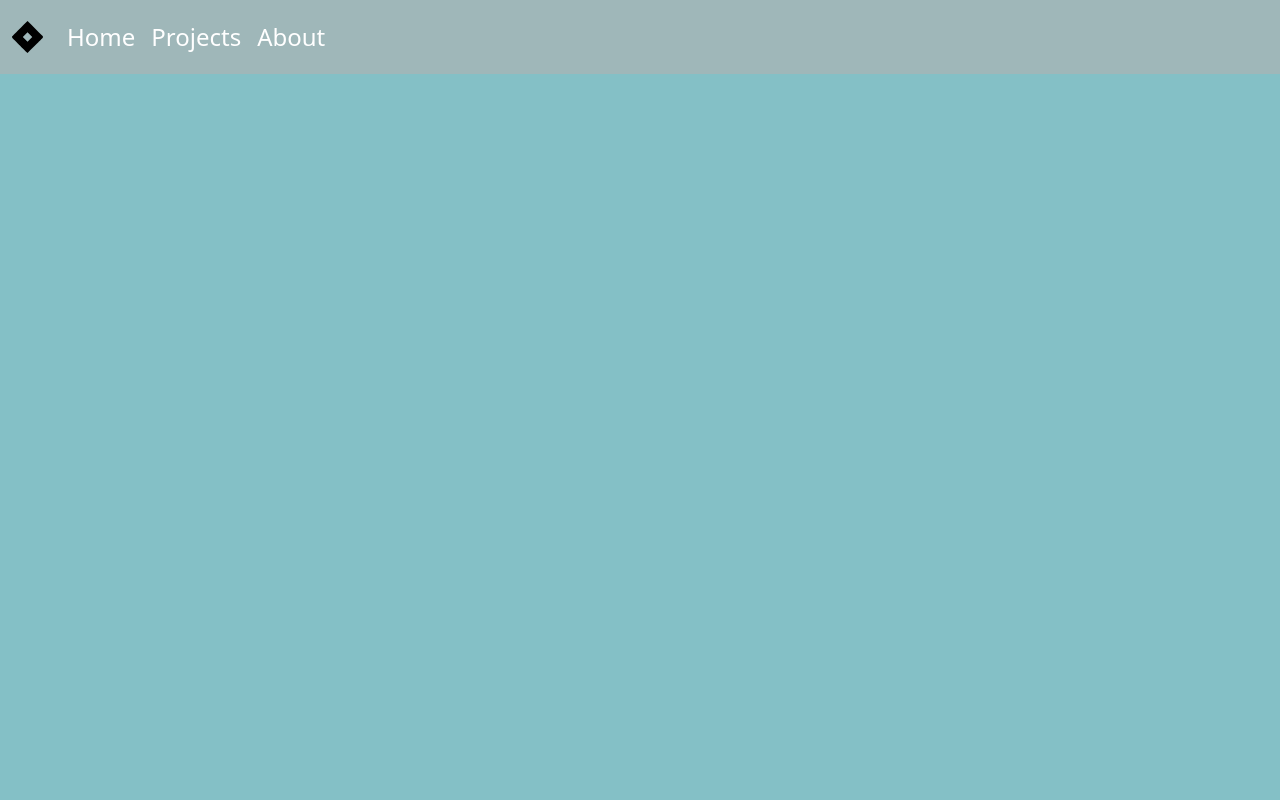
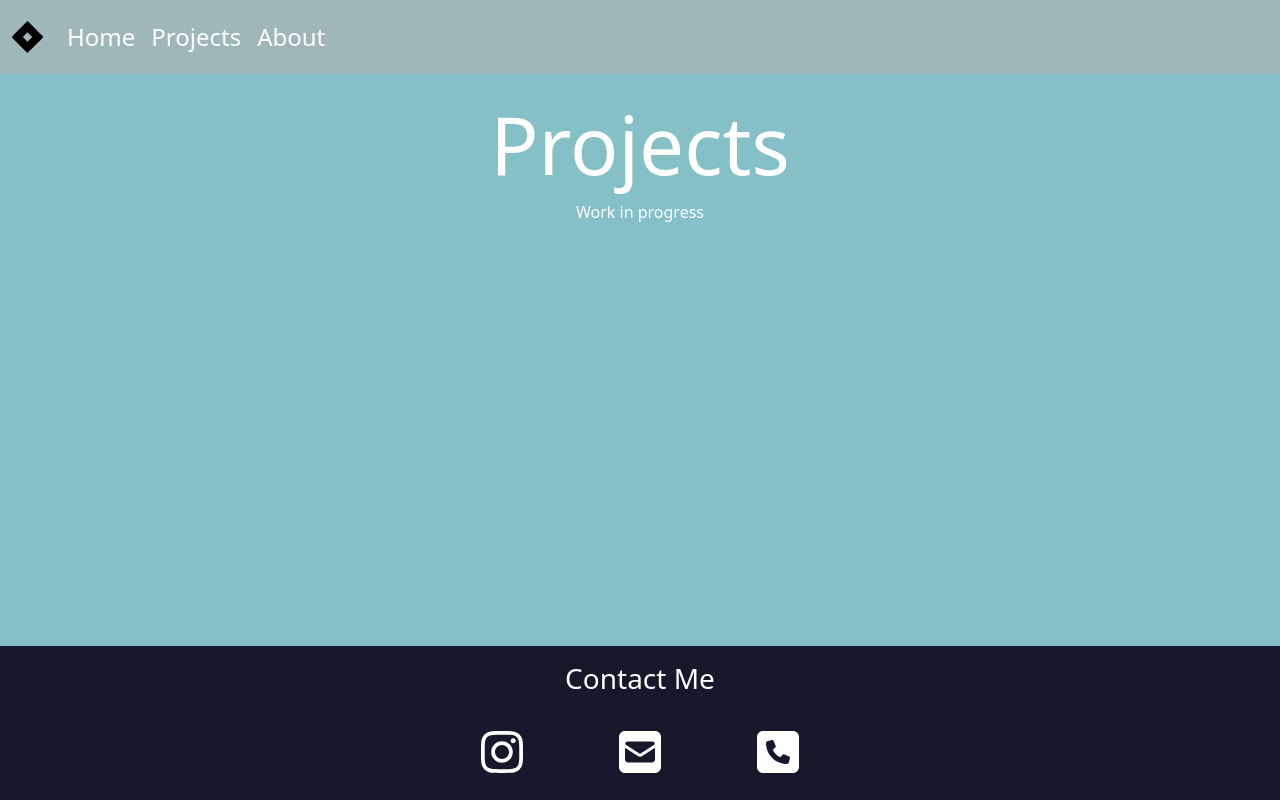
Before and after one commit to joieng1/portfolioRebuild, a React (Create React App) app in the folder frontend/: page /projects in a window 1280 px wide. Before the commit this address had no page. Built offline with nearby package versions, Linux system fonts and the light colour scheme.

Commit message:
added project page route and created footer with fixed bottom

```diff
--- a/frontend/src/App.tsx
+++ b/frontend/src/App.tsx
@@ -10,6 +10,7 @@ import { BrowserRouter, Route, Routes } from "react-router-dom";
 import Navbar from "./components/NavagationBar";
 import Footer from "./components/Footer";
 import About from "./components/About";
+import Projects from "./components/Projects";
 
 function App() {
     return (
@@ -18,6 +19,7 @@ function App() {
             <Routes>
                 <Route path="/" element={<Home />} />
                 <Route path="/about" element={<About />} />
+                <Route path="/projects" element={<Projects />} />
             </Routes>
         </BrowserRouter>
     );
--- /dev/null
+++ b/frontend/src/components/FooterFixed.tsx
@@ -0,0 +1,54 @@
+import React from "react";
+import "./Footer.css";
+
+// Font Awesome
+import { FontAwesomeIcon } from "@fortawesome/react-fontawesome";
+import { faJira } from "@fortawesome/free-brands-svg-icons";
+import { faInstagram } from "@fortawesome/free-brands-svg-icons";
+import { faPhoneSquare } from "@fortawesome/free-solid-svg-icons";
+import { faEnvelopeSquare } from "@fortawesome/free-solid-svg-icons";
+
+// Bootstrap components
+import { Container } from "react-bootstrap";
+import Row from "react-bootstrap/Row";
+import Col from "react-bootstrap/Col";
+
+function FooterFixed() {
+    return (
+        <Container
+            fluid
+            id="indexFooter"
+            className="footer container-fluid mx-0 px-0 pt-2 fixed-bottom"
+        >
+            <Row className="row text-center mx-0">
+                <div className="col mt-2">
+                    <h3>Contact Me</h3>
+                </div>
+            </Row>
+            <Row className="mx-0">
+                <Col className=" text-center py-4">
+                    <a
+                        className="px-3 px-md-5 text-decoration-none text-white"
+                        href="https://www.instagram.com/john._ie/?hl=en"
+                    >
+                        <FontAwesomeIcon icon={faInstagram} size={"3x"} />
+                    </a>
+                    <a
+                        className="px-3 px-md-5 text-decoration-none text-white"
+                        href="mailto:johncieng1@gmail.com"
+                    >
+                        <FontAwesomeIcon icon={faEnvelopeSquare} size={"3x"} />
+                    </a>
+                    <a
+                        className="px-3 px-md-5 text-decoration-none text-white"
+                        href="tel:415-830-4853"
+                    >
+                        <FontAwesomeIcon icon={faPhoneSquare} size={"3x"} />
+                    </a>
+                </Col>
+            </Row>
+        </Container>
+    );
+}
+
+export default FooterFixed;
--- a/frontend/src/components/Home.tsx
+++ b/frontend/src/components/Home.tsx
@@ -1,8 +1,6 @@
 import React from "react";
 import { useEffect } from "react";
-import Footer from "./Footer";
 import { Link } from "react-router-dom";
-import Navbar from "./NavagationBar";
 
 import { Container, Row, Col, Button } from "react-bootstrap";
 import "./Home.css";
@@ -17,23 +15,21 @@ function Home() {
     }, []);
     // control the visibility of the start page
     const [show, setShow] = React.useState(true);
-    const [showOthers, setShowOthers] = React.useState(false);
 
     return (
         <div>
-            {showOthers && <Navbar />}
             {/* will display start page at first */}
             {show && (
                 <Container fluid id="header" className="mt-5 mx-0">
                     <Row className="">
                         <div id="start" className="mt-5 text-center col-12">
-                            <button
+                            <Button
                                 id="startBtn"
                                 className="btn btn-primary"
                                 onClick={() => setShow(!show)}
                             >
                                 Welcome
-                            </button>
+                            </Button>
                         </div>
                     </Row>
                 </Container>
@@ -46,31 +42,24 @@ function Home() {
                             <Row className="text-center">
                                 <Col className="">
                                     <Col className="text-center mt-5">
-                                        <h1
-                                            className="startTitle"
-                                            onClick={() =>
-                                                setShowOthers(!showOthers)
-                                            }
-                                        >
+                                        <h1 className="startTitle">
                                             John Ieng
                                         </h1>
-                                        <button className="btn btn-lg lmButton">
+                                        <Button className="btn btn-lg lmButton">
                                             <Link
                                                 to={"/about"}
                                                 className="text-decoration-none text-white"
                                             >
                                                 Learn More
                                             </Link>
-                                        </button>
+                                        </Button>
                                     </Col>
                                 </Col>
                             </Row>
                         </div>
                     </Container>
-                    {/* <Footer /> */}
                 </div>
             )}
-            {showOthers && <Footer />}
         </div>
     );
 }
--- a/frontend/src/components/NavagationBar.tsx
+++ b/frontend/src/components/NavagationBar.tsx
@@ -34,7 +34,7 @@ function NavagationBar() {
                         <LinkContainer to="/">
                             <Nav.Link>Home</Nav.Link>
                         </LinkContainer>
-                        <LinkContainer to="/">
+                        <LinkContainer to="/projects">
                             <Nav.Link>Projects</Nav.Link>
                         </LinkContainer>
                         <LinkContainer to="/about">
```
